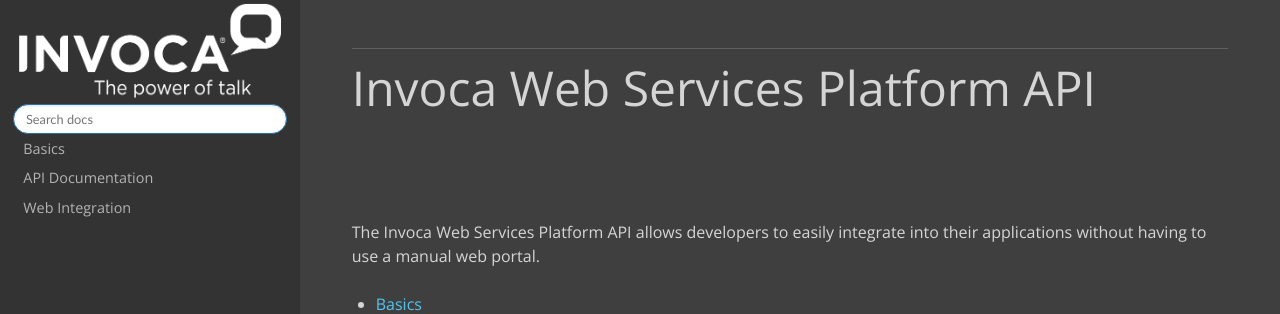
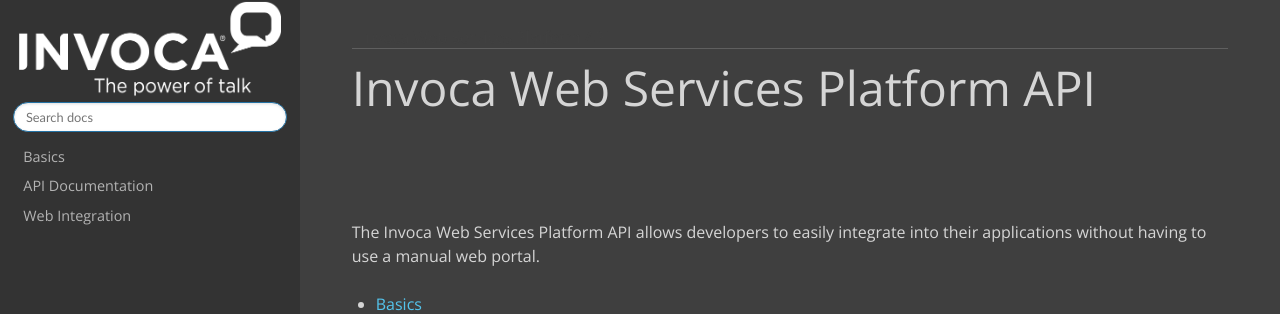
Before and after one commit to naellis89/documentation, a Sphinx documentation site: the page built from source/index.rst, in a window 1280 px wide. Shown: the top 314 px of the page. Built offline with Sphinx 7.4.7 and the Read the Docs theme 2.0.0, drawn with Linux system fonts in a browser that asks for light colours; nearby versions of some CDN libraries; library files that are not in the unit come from our copies.

Commit message:
top left spacing

```diff
--- a/source/_static/css/custom.css
+++ b/source/_static/css/custom.css
@@ -165,8 +165,8 @@
 /* search box */
 .wy-side-nav-search {
   background-color: inherit;
-  margin-top: 2px !important;
-  margin-bottom: 0px !important;
+  margin-top: 0px !important;
+  margin-bottom: 10px !important;
   padding-top: 0px !important;
   padding-bottom: 0px !important;
 }
```
